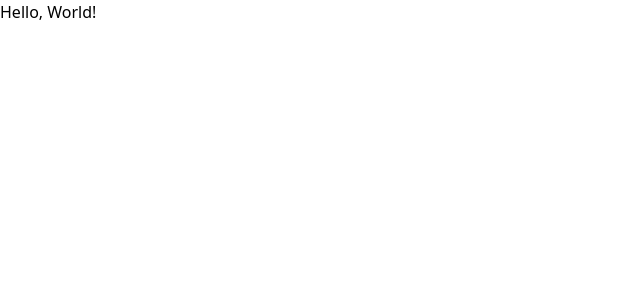
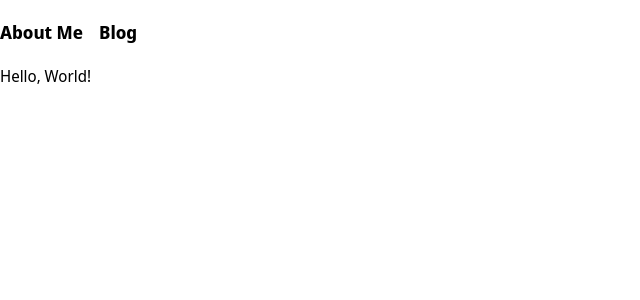
Before and after one commit to Ashwin-Mahadevan/portfolio, a Next.js app: page / in a window 1280 px wide. Shown: the top 300 px of the page, without its empty margins (0-640 px from the left). Built offline with nearby package versions, Linux system fonts and the light colour scheme.

Commit message:
Basic styling

```diff
--- a/next.config.js
+++ b/next.config.js
@@ -1,9 +1,3 @@
-/**
- * Run `build` or `dev` with `SKIP_ENV_VALIDATION` to skip env validation. This is especially useful
- * for Docker builds.
- */
-await import("./src/env.mjs");
-
 /** @type {import("next").NextConfig} */
 const config = {
 	reactStrictMode: true,
--- a/package.json
+++ b/package.json
@@ -24,6 +24,7 @@
 		"@types/react-dom": "^18.2.14",
 		"@typescript-eslint/eslint-plugin": "^6.9.1",
 		"@typescript-eslint/parser": "^6.9.1",
+		"@use-gesture/react": "^10.3.0",
 		"@vercel/analytics": "^1.1.1",
 		"autoprefixer": "^10.4.16",
 		"eslint": "^8.53.0",
--- a/src/app/ant-colony/colony.tsx
+++ /dev/null
@@ -1,59 +0,0 @@
-"use client";
-
-import { useState } from "react";
-
-type Coordinates = [number, number];
-
-import { useSpring, animated } from "@react-spring/web";
-import { useDrag } from "react-use-gestuer";
-
-const Node = () => {
-	const [{ x, y }, set] = useSpring(() => ({ x: 0, y: 0 }));
-
-	const bind = useDrag(
-		({ movement: [mx, my] }) => {
-			set({ x: mx, y: my });
-		},
-		{
-			bounds: { left: 0, right: 300, top: 0, bottom: 300 }, // Adjust as needed
-			rubberband: true,
-		},
-	);
-
-	return (
-		<animated.div
-			{...bind()}
-			style={{
-				x,
-				y,
-				width: 60,
-				height: 60,
-				backgroundColor: "blue",
-				borderRadius: "50%",
-				position: "absolute",
-				touchAction: "none",
-			}}
-		/>
-	);
-};
-
-export const Map = function Map() {
-	const [nodes, setNodes] = useState<Coordinates[]>([
-		[0, 0],
-		[100, 100],
-	]);
-
-	const [transitions] = useTransition(nodes, () => ({
-		update: ([x, y]) => ({ x, y }),
-	}));
-
-	return (
-		<div className="relative h-96 w-full max-w-xl rounded-lg border-2 border-amber-950 bg-amber-900">
-			{transitions(({ x, y }) => {
-				console.log(x, y);
-
-				return <animated.span className="rounded-full bg-black" />;
-			})}
-		</div>
-	);
-};
--- a/src/app/ant-colony/page.tsx
+++ /dev/null
@@ -1,17 +0,0 @@
-import type { Metadata } from "next";
-import { Map } from "./colony";
-
-export const metadata: Metadata = {
-	title: "Ant Colony Optimization",
-};
-
-export default function AntColonyPage() {
-	return (
-		<>
-			<h1>Ant Colony Optimization</h1>
-			<p>Coming soon</p>
-
-			<Map />
-		</>
-	);
-}
--- a/src/app/layout.tsx
+++ b/src/app/layout.tsx
@@ -1,16 +1,52 @@
 import type { ReactNode } from "react";
 import "@/styles/globals.css";
 import { Analytics } from "@vercel/analytics/react";
+import { ThemeProvider } from "@/components/theme";
+import { Noto_Serif_Display, Noto_Sans_Display } from "next/font/google";
 
 export const runtime = "edge";
+
+const serif = Noto_Serif_Display({
+	subsets: ["latin"],
+	variable: "--font-serif",
+});
+
+const sans = Noto_Sans_Display({
+	subsets: ["latin"],
+	variable: "--font-sans",
+});
+
+const menulinks = [
+	{ href: "/about", text: "About Me" },
+	{ href: "https://ashwinm.substack.com", text: "Blog" },
+];
 
 type RootLayoutProps = { children: ReactNode };
 
 export default function RootLayout({ children }: RootLayoutProps) {
 	return (
-		<html lang="en">
-			<body>
-				<main>{children}</main>
+		<html
+			lang="en"
+			// We add the `dark` class here so that Tailwind doesn't purge the dark mode styles.
+			// We suppress the hydration warning since this class will be removed by next-themes before hydration.
+			className="dark"
+			suppressHydrationWarning
+		>
+			<body className={`${serif.variable} ${sans.variable} font-sans`}>
+				<ThemeProvider>
+					<nav className="container sticky top-0 mx-auto h-16">
+						<div className="flex h-full items-center gap-4">
+							{menulinks.map((link, index) => (
+								<a key={index} href={link.href} className="text-lg font-semibold">
+									{link.text}
+								</a>
+							))}
+						</div>
+					</nav>
+
+					<main>{children}</main>
+				</ThemeProvider>
+
 				<Analytics />
 			</body>
 		</html>
--- a/src/app/not-found.tsx
+++ b/src/app/not-found.tsx
@@ -1,10 +1,8 @@
-"use client";
-
 export default function NotFoundPage() {
 	return (
-		<main>
+		<>
 			<h1>404</h1>
 			<p>Page not found</p>
-		</main>
+		</>
 	);
 }
--- a/src/app/page.tsx
+++ b/src/app/page.tsx
@@ -1,11 +1,3 @@
-import React, { type FunctionComponent } from "react";
-
-const Page: FunctionComponent = () => {
-	return (
-		<main className="">
-			<h1 className="">Hello, World!</h1>
-		</main>
-	);
-};
-
-export default Page;
+export default function HomePage() {
+	return <h1>Hello, World!</h1>;
+}
--- /dev/null
+++ b/src/components/theme.tsx
@@ -0,0 +1,10 @@
+"use client";
+
+import type { FunctionComponent, ReactNode } from "react";
+import { ThemeProvider as NextThemeProvider } from "next-themes";
+
+export const ThemeProvider: FunctionComponent<{
+	children: ReactNode;
+}> = function ThemeProvider({ children }) {
+	return <NextThemeProvider attribute="class">{children}</NextThemeProvider>;
+};
--- a/tailwind.config.ts
+++ b/tailwind.config.ts
@@ -3,6 +3,10 @@ import type { Config } from "tailwindcss";
 export default {
 	content: ["./src/**/*.{js,ts,jsx,tsx}"],
 	theme: {
+		fontFamily: {
+			serif: ["var(--font-serif)"],
+			sans: ["var(--font-sans)"],
+		},
 		extend: {},
 	},
 } satisfies Config;
```
Also changed, not shown: 1 other file (tests, documents, lock files or other folders).
